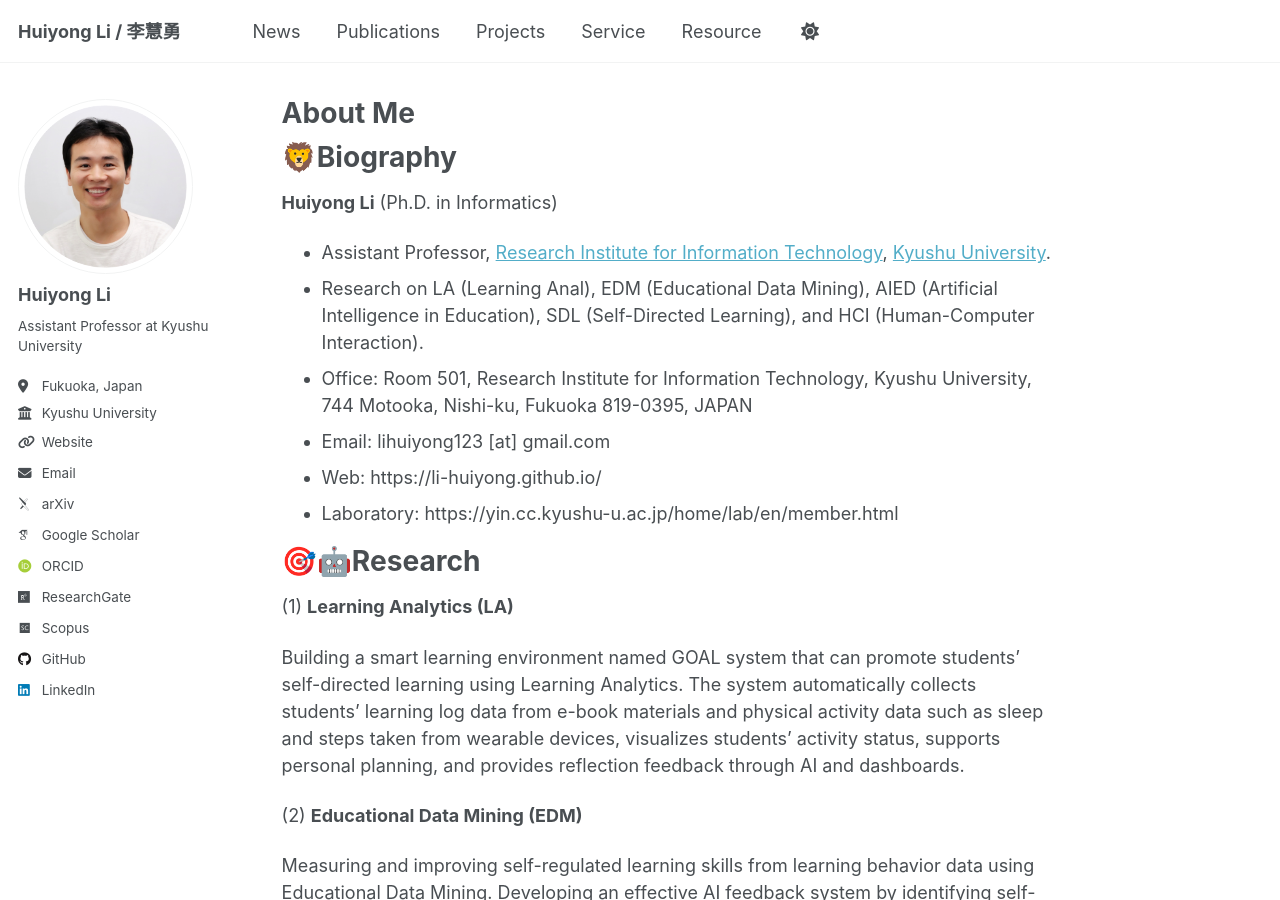
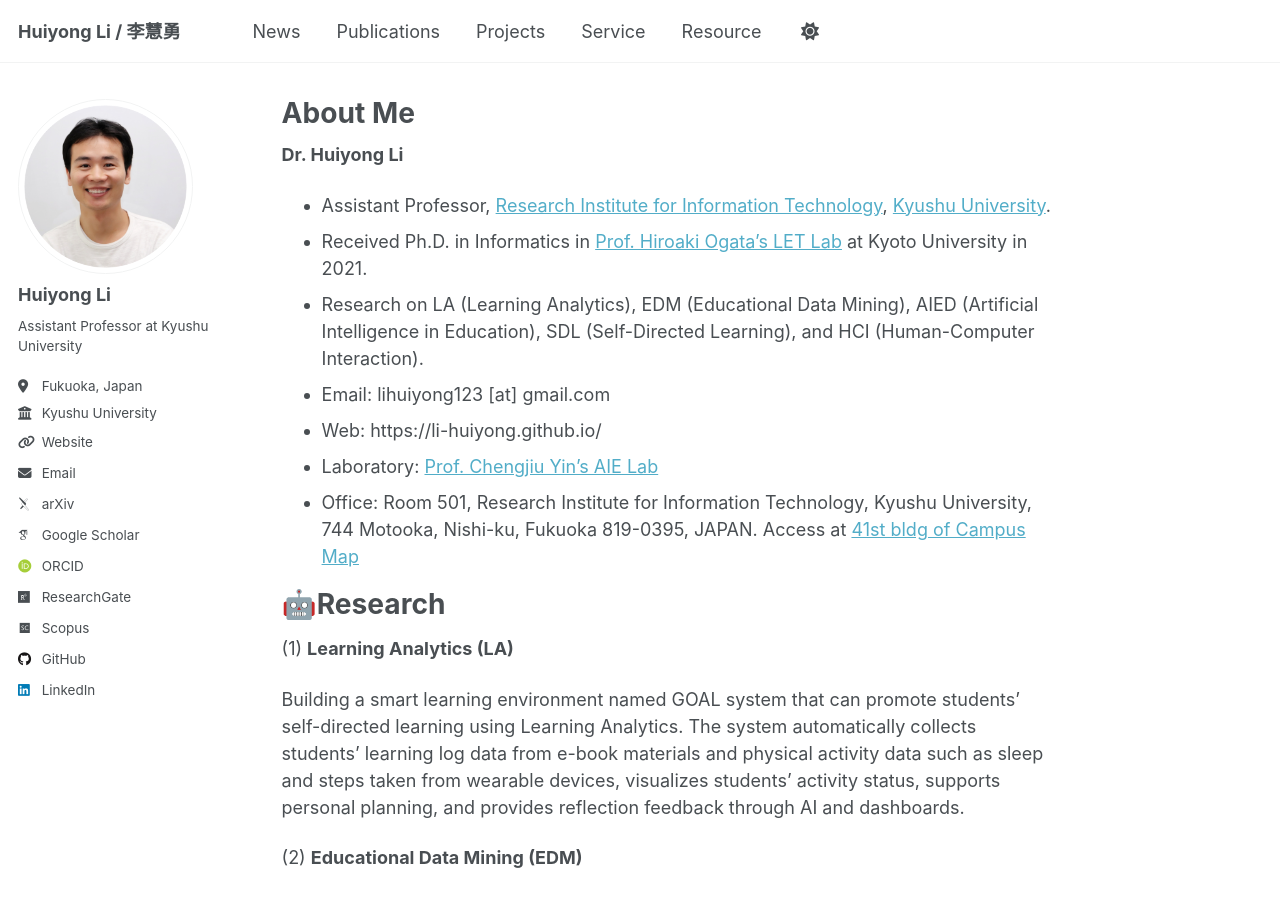
Before and after one commit to li-huiyong/li-huiyong.github.io, a Jekyll site: the page built from _pages/about.md, in a window 1280 px wide and 900 px high. Built offline with Jekyll 4.4.1, drawn with Linux system fonts in a browser that asks for light colours; some web fonts are replaced.

Commit message:
Update bio

```diff
--- a/_pages/about.md
+++ b/_pages/about.md
@@ -7,18 +7,18 @@ redirect_from:
   - /about.html
 ---
 
-🦁Biography
-======
-**Huiyong Li** (Ph.D. in Informatics)
+
+**Dr. Huiyong Li**
 * Assistant Professor, [Research Institute for Information Technology](https://ri2t.kyushu-u.ac.jp/en/index-e.html), [Kyushu University](https://www.kyushu-u.ac.jp/en/).
-* Research on LA (Learning Anal), EDM (Educational Data Mining), AIED (Artificial Intelligence in Education), SDL (Self-Directed Learning), and HCI (Human-Computer Interaction).
+* Received Ph.D. in Informatics in [Prof. Hiroaki Ogata's LET Lab](https://www.let.media.kyoto-u.ac.jp/en/) at Kyoto University in 2021.
+* Research on LA (Learning Analytics), EDM (Educational Data Mining), AIED (Artificial Intelligence in Education), SDL (Self-Directed Learning), and HCI (Human-Computer Interaction).
 <!---  Award, Service  -->
-* Office: Room 501, Research Institute for Information Technology, Kyushu University, 744 Motooka, Nishi-ku, Fukuoka 819-0395, JAPAN
 * Email: lihuiyong123 [at] gmail.com
 * Web: https://li-huiyong.github.io/
-* Laboratory: https://yin.cc.kyushu-u.ac.jp/home/lab/en/member.html
+* Laboratory: [Prof. Chengjiu Yin's AIE Lab](https://yin.cc.kyushu-u.ac.jp/home/lab/en/member.html)
+* Office: Room 501, Research Institute for Information Technology, Kyushu University, 744 Motooka, Nishi-ku, Fukuoka 819-0395, JAPAN. Access at [41st bldg of Campus Map](https://www.kyushu-u.ac.jp/f/32764/2018ito-en.pdf)
 
-🎯🤖Research
+🤖Research
 ======
 (1) **Learning Analytics (LA)**
 
```
